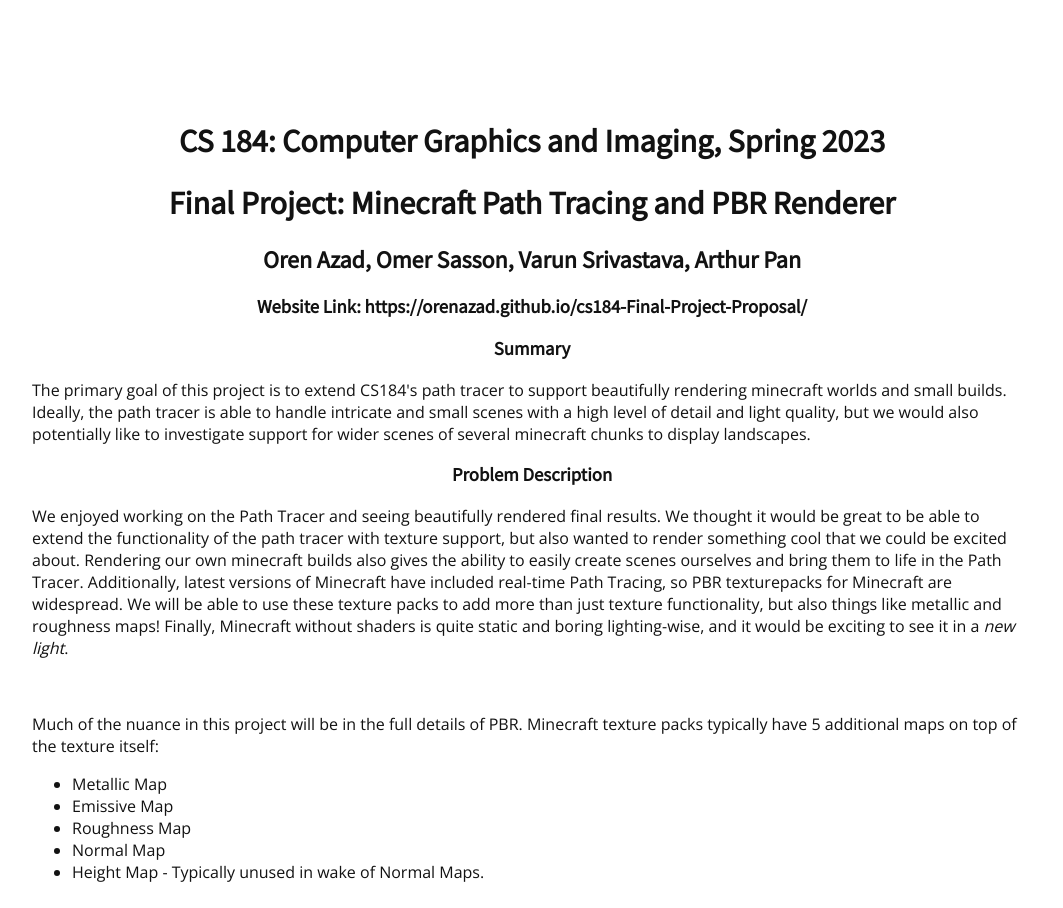
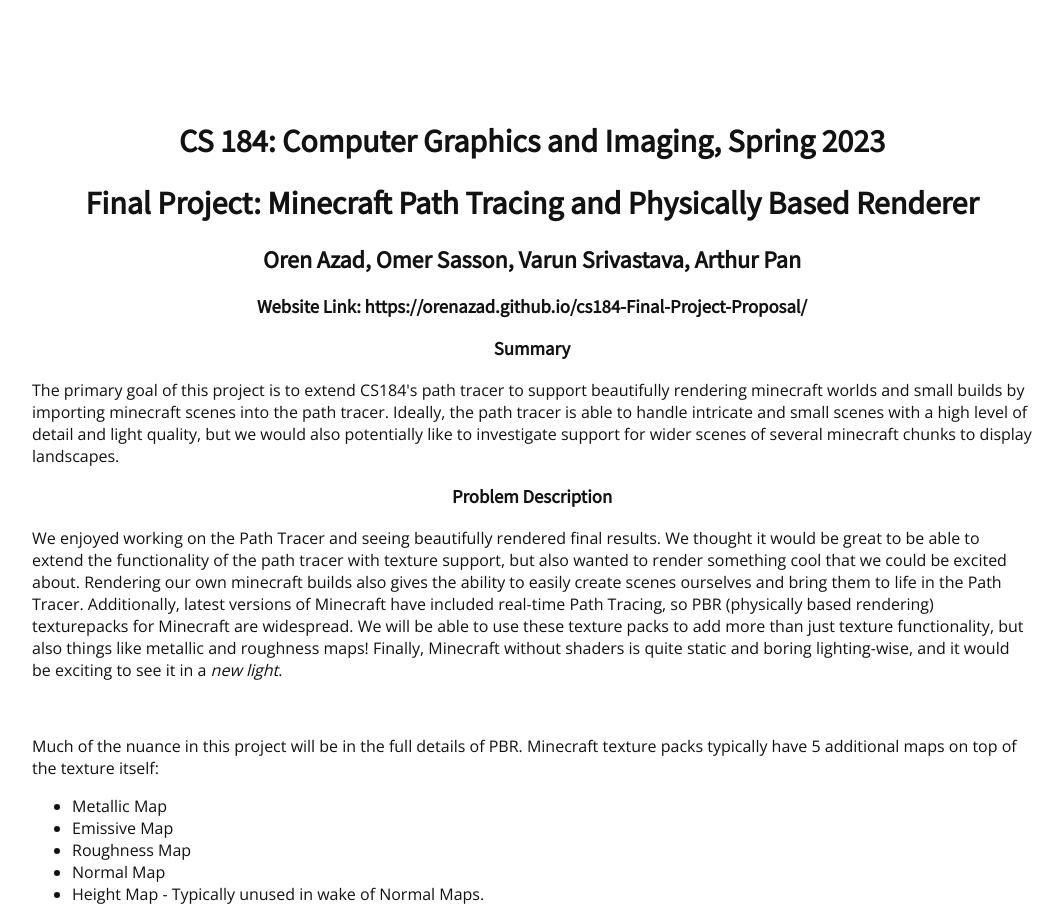
Before and after one commit to orenazad/cs184-Final-Project-Proposal, a plain HTML site: page index.html in a window 1280 px wide. Shown: the top 908 px of the page, without its empty margins (108-1171 px from the left). Drawn offline with nearby package versions, Linux system fonts and the light colour scheme.

Commit message:
slight changes to proposal

```diff
--- a/index.html
+++ b/index.html
@@ -45,14 +45,14 @@
 <body>
 
     <h1 align="middle">CS 184: Computer Graphics and Imaging, Spring 2023</h1>
-    <h1 align="middle">Final Project: Minecraft Path Tracing and PBR Renderer</h1>
+    <h1 align="middle">Final Project: Minecraft Path Tracing and Physically Based Renderer</h1>
     <h2 align="middle">Oren Azad, Omer Sasson, Varun Srivastava, Arthur Pan</h2>
     <h3 align="middle">Website Link: https://orenazad.github.io/cs184-Final-Project-Proposal/</h3>
 
     <h3 align="middle">Summary</h3>
 
     <p>The primary goal of this project is to extend CS184's path tracer to support beautifully rendering minecraft
-        worlds and small builds. Ideally, the path tracer is able to handle intricate and small scenes with a high level
+        worlds and small builds by importing minecraft scenes into the path tracer. Ideally, the path tracer is able to handle intricate and small scenes with a high level
         of detail and light quality, but we would also potentially like to investigate support for wider scenes of
         several minecraft chunks to display landscapes.</p>
 
@@ -62,7 +62,7 @@
         to be able to extend the functionality of the path tracer with texture support, but also wanted to render
         something cool that we could be excited about. Rendering our own minecraft builds also gives the ability to
         easily create scenes ourselves and bring them to life in the Path Tracer. Additionally, latest versions of
-        Minecraft have included real-time Path Tracing, so PBR texturepacks for Minecraft are widespread. We will be
+        Minecraft have included real-time Path Tracing, so PBR (physically based rendering) texturepacks for Minecraft are widespread. We will be
         able to use these texture packs to add more than just texture functionality, but also things like metallic and
         roughness maps! Finally, Minecraft without shaders is quite static and boring lighting-wise, and it would be
         exciting to see it in a <i>new light</i>.</p>
```
